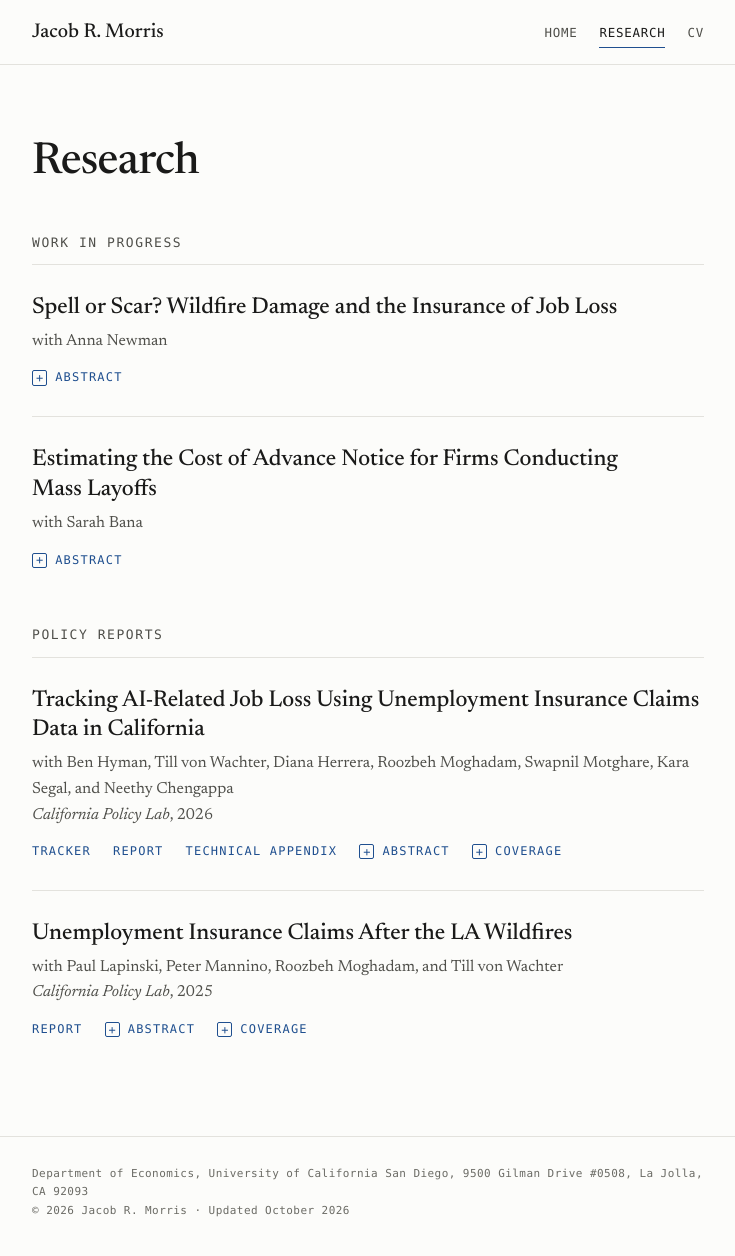
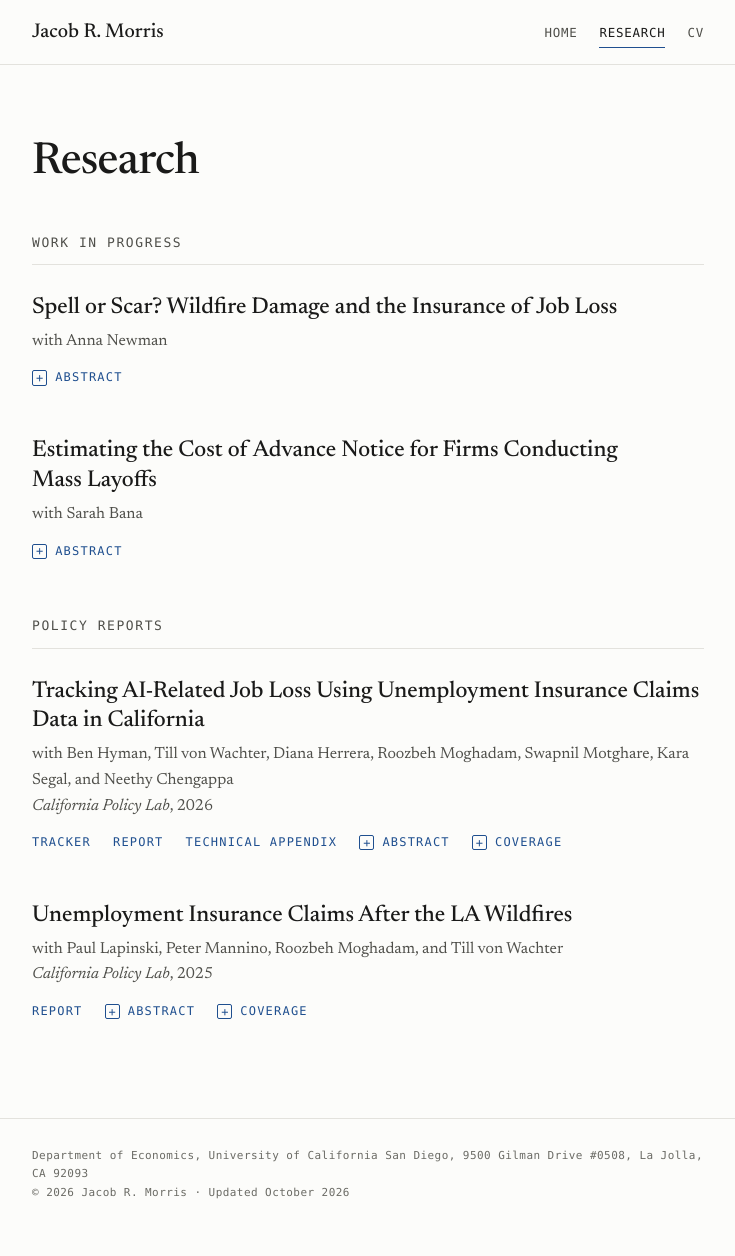
Before and after one commit to jacobrmorris/jacobrmorris.github.io, a Jekyll site: the page built from research.html, in a window 1280 px wide and 1277 px high. Shown: the top 1256 px of the window, without its empty margins (272-1007 px from the left). Built offline with Jekyll 4.4.1, drawn with Linux system fonts in a browser that asks for light colours.

Commit message:
Separate papers with space instead of a hairline, leaving the rule for group labels
Co-Authored-By: Claude Opus 5.5 (1M context) <noreply@anthropic.com>

```diff
--- a/assets/css/site.css
+++ b/assets/css/site.css
@@ -428,15 +428,14 @@ main {
   border-bottom: 1px solid var(--rule);
 }
 
-/* Each paper sits between hairlines; the one right under a group label
-   already has the label's rule above it. */
+/* Papers are separated by space alone, so the line under a group label is
+   the only rule on the page. */
 .paper {
   padding-block: 1.75rem;
-  border-top: 1px solid var(--rule);
 }
 
-.label + .paper {
-  border-top: 0;
+.paper + .paper {
+  padding-top: 1.25rem;
 }
 
 .paper-group > .paper:last-child {
```
